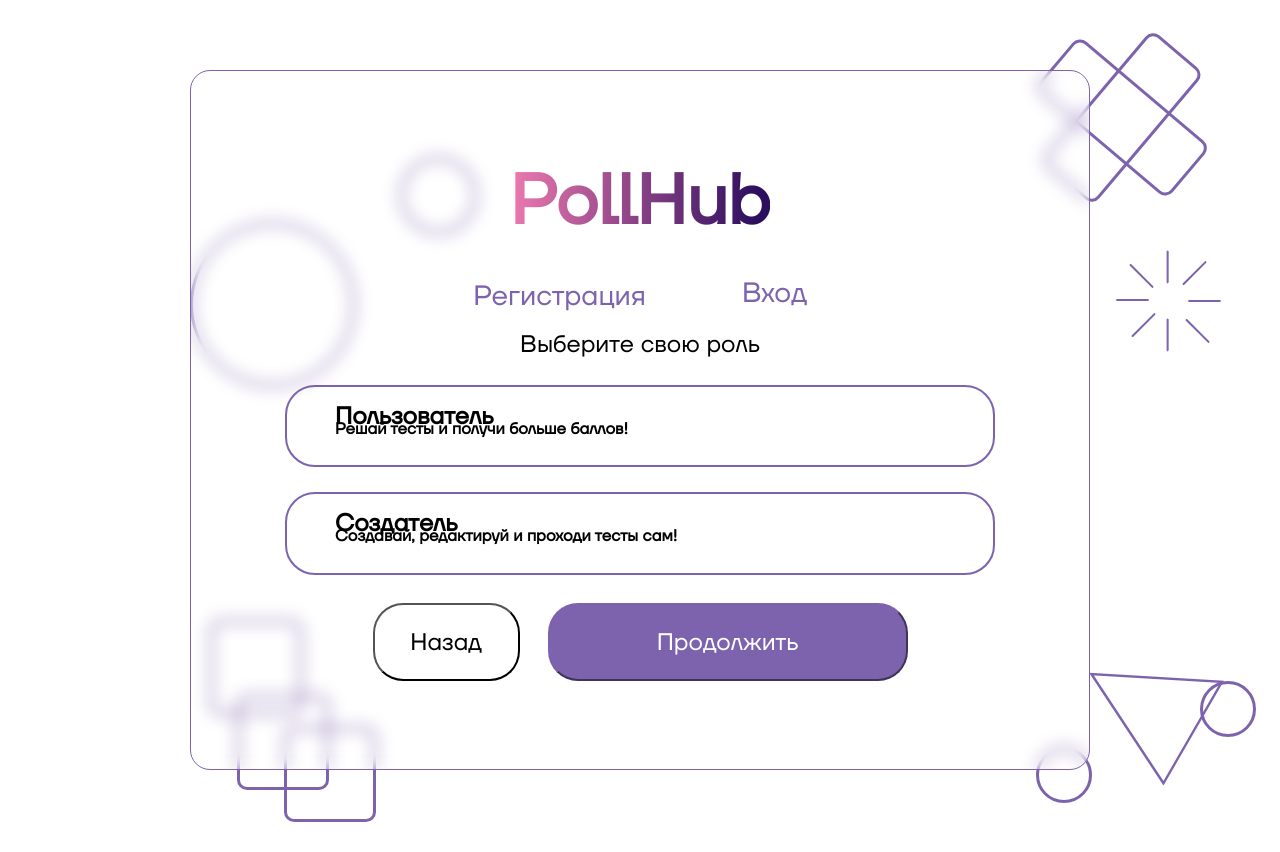
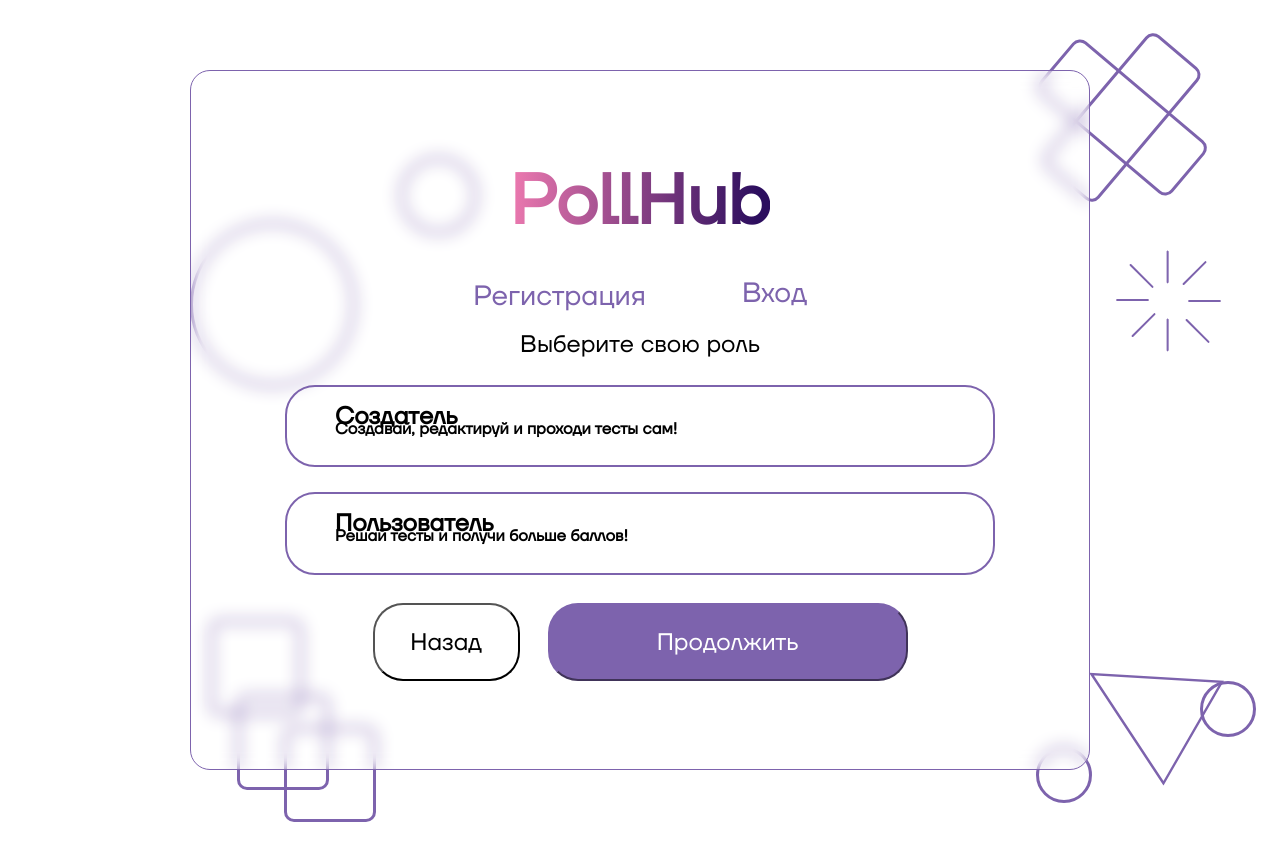
Before and after one commit to PollHub/ful_full__project, a React (Create React App) app: page /register in a window 1280 px wide. Both pictures are taken after a click on the button "Продолжить". Shown: the top 852 px of the page. Built offline with nearby package versions, Linux system fonts and the light colour scheme.

Commit message:
create test settings

```diff
--- a/src/create/Create.js
+++ b/src/create/Create.js
@@ -149,7 +149,7 @@ function Create() {
         const getAccess = localStorage.getItem('acces');
         const token = (JSON.parse(getAccess).access)
 
-        console.log(testData.id)
+        console.log(testData)
 
         let forBack = []
 
--- a/src/main/Main.js
+++ b/src/main/Main.js
@@ -151,7 +151,7 @@ function Main() {
               <div className="main__for__user">
                 <p className="main__for__user__title">Мои дисциплины</p>
                 <div className="main__for__user__map">
-                  {teachersTests ? teachersTests.map((i,g) => {
+                  {teachersTests ? teachersTests.lenght > 0 && teachersTests.map((i,g) => {
                     return (
                       <div className="main__for__user__subjets" key={g}>
                         <p className="main__for__user__subjets__name">{i.subject}</p>
--- a/src/user/login.js
+++ b/src/user/login.js
@@ -12,17 +12,22 @@ const Login = () => {
 
   let [page, setPage] = useState(0)
   let [role, stRole] = useState('')
-  console.log(role)
+  // console.log(role)
+  if (role === 'user') {
+    console.log('вы учитель')
+  } else if (role != 'user') {
+    console.log('Вы ученик')
+  }
 
   let [login, setLogin] = useState('');
-  console.log(login)
+  // console.log(login)
   let [password, setPassword] = useState('');
-  console.log(password)
+  // console.log(password)
 
   let [name, setName] = useState('');
-  console.log(name);
+  // console.log(name);
   let [surname, setSurname] = useState('');
-  console.log(surname);
+  // console.log(surname);
 
   function checkRole(className) {
     let teacher = document.querySelector('.teacher__div');
@@ -60,7 +65,6 @@ const Login = () => {
     formdata.append("password", password);
 
 
-
     var requestOptions = {
         method: 'POST',
         body: formdata,
@@ -79,12 +83,6 @@ const Login = () => {
     // formdata.append("email", compair);
     formdata.append("password", password);
 
-    if(role === 'teacher') {
-      formdata.append('is_teacher', true);
-    } else {
-      formdata.append('is_teacher', false);
-    }
-
     formdata.append('first_name', name)
     formdata.append('second_name', surname)
 
@@ -93,7 +91,7 @@ const Login = () => {
         body: formdata,
         redirect: 'follow'
     };
-    console.log(login, password)
+    // console.log(login, password)
 
     const response_cerate_user = await fetch("https://dfssd-first.herokuapp.com/auth/users/", requestOptions)
 
@@ -132,10 +130,28 @@ const Login = () => {
         redirect: 'follow'
     };
 
+    var change_role_formdata = new FormData();
+
+    if(role === 'user') {
+      change_role_formdata.append('is_teacher', true);
+    } else if (role !== 'user') {
+      change_role_formdata.append('is_teacher', false);
+    }
+
+    var changeRoleRequestOptions = {
+      method: 'PATCH',
+      body: change_role_formdata,
+      headers: myHeaders,
+      redirect: 'follow'
+    }
+
     const change_user_data_response = await fetch(set_data_url, requestOptions)
     } else {
         console.log('bad')
     }
+
+    const change_user_role_response = await fetch('https://dfssd-first.herokuapp.com/api/accounts/set-teacher/', changeRoleRequestOptions)
+
 
     history.push('/profile')
         // .then(response => console.log(response))
@@ -146,7 +162,6 @@ const Login = () => {
         //         console.log('bad')
         //     }
         // })
-
 }
 
 
@@ -252,15 +267,15 @@ const Login = () => {
                 {/* <div className="teacher__div"> */}
                 <div className={role === 'user' ? 'teacher__div checked__role' : 'teacher__div'} onClick={() => {checkRole('student__div')}}>
                   <div className="teacher__div__text">
-                    <p className='teacher__div__title'>Пользователь</p>
-                    <p className="teacher__div__description">Решай тесты и получи больше баллов!</p>
+                    <p className='teacher__div__title'>Создатель</p>
+                    <p className="teacher__div__description">Создавай, редактируй и проходи тесты сам!</p>
                   </div>
                 </div>
                 {/* <div className="student__div"> */}
                 <div className={role === 'student' ? 'student__div checked__role' : 'student__div'} onClick={() => {checkRole('teacher__div')}}>
                   <div className="student__div__text">
-                    <p className="student__div__title">Создатель</p>
-                    <p className="student__div__description">Создавай, редактируй и проходи тесты сам!</p>
+                    <p className="student__div__title">Пользователь</p>
+                    <p className="student__div__description">Решай тесты и получи больше баллов!</p>
                   </div>
                 </div>
               </div>
```
